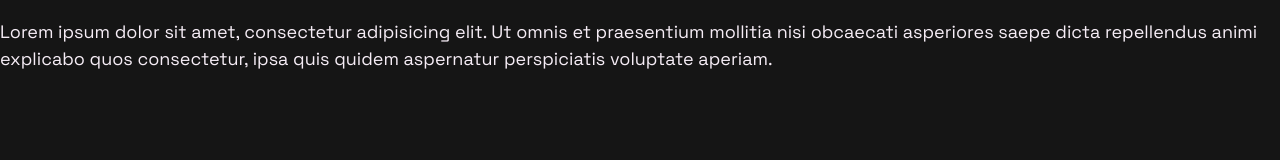
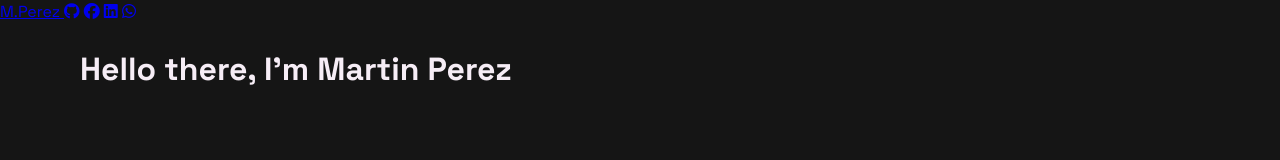
Before and after one commit to apin1992/storm-trooper-project, a plain HTML site: page index.html in a window 1280 px wide. Drawn offline with Linux system fonts and the light colour scheme.

Commit message:
added social media icons

```diff
--- a/index.html
+++ b/index.html
@@ -13,19 +13,31 @@
       src="https://kit.fontawesome.com/7bb8a6d463.js"
       crossorigin="anonymous"
     ></script>
-      <!--  CSS stylesheet -->
+    <!--  CSS stylesheet -->
     <link rel="stylesheet" href="styles.css" />
-     <!-- Link  favicon -->
+    <!-- Link  favicon -->
     <link rel="icon" type="image/png" sizes="32x32" href="favicon.png" />
     <title>Portfolio</title>
   </head>
   <body>
     <!-- main content -->
-    <p>
-      Lorem ipsum dolor sit amet, consectetur adipisicing elit. Ut omnis et
-      praesentium mollitia nisi obcaecati asperiores saepe dicta repellendus
-      animi explicabo quos consectetur, ipsa quis quidem aspernatur perspiciatis
-      voluptate aperiam.
-    </p>
+    <header class="header">
+      <nav>
+        <a href="/">M.Perez </a>
+        <a href="www.github.com"><i class="fa-brands fa-github"></i></a>
+        <a href="www.facebook.com"><i class="fa-brands fa-facebook"></i></a>
+        <a href="www.linkedin.com"><i class="fa-brands fa-linkedin"></i></a>
+                <a href="www.linkedin.com"><i class="fa-brands fa-whatsapp"></i></a>
+
+      </nav>
+    </header>
+
+    <main class="main">
+      <div class="wrapper">
+        <h1>Hello there, I'm Martin Perez</h1>
+      </div>
+    </main>
+
+    <footer class="footer"></footer>
   </body>
 </html>
--- a/styles.css
+++ b/styles.css
@@ -1,14 +1,20 @@
 :root {
-    --primaryDark: #151515;
-    --secondaryDark: #2c041c;
-    --primaryColor: #600060;
-    --secondaryColor: #f6edf6;
-    --fontSizeBody: 1.125rem;
+  --primaryDark: #151515;
+  --secondaryDark: #2c041c;
+  --primaryColor: #600060;
+  --secondaryColor: #f6edf6;
+  --fontSize-18: 1.125rem;
+  --fontSize-24: 1.5rem;
+  --fontSize-32: 2rem;
+  --fontSize-40: 2.5rem;
+  --fontSize-48: 3rem;
+  --fontSize-72: 4.5rem;
+  --fontSize-88: 5.5rem;
 }
 html {
   box-sizing: border-box;
   font-size: 100%;
-  font-family: 'Space Grotesk', sans-serif;
+  font-family: "Space Grotesk", sans-serif;
 }
 *,
 *::before,
@@ -19,6 +25,18 @@ body {
   margin: 0;
   background-color: var(--primaryDark);
   color: var(--secondaryColor);
-  font-size:var(--fontSizeBody);
+  font-size: var(--fontSize);
   line-height: 1.5;
 }
+
+.wrapper {
+    width: calc(100% - 2rem);
+    max-width: 70rem;
+    margin-inline: auto;
+}
+@media (min-width: 37.5rem) { /*600px*/
+    .wrapper {
+        width: calc(100% - 3.75rem);
+    }
+
+}
```
Also changed, not shown: img/beemarrie_developer_marketing_computer_strategy_deda1786-e5df-4461-957a-01d758880ac0.png (added), img/download.png (added), img/icons8-death-star-50.png (added), img/icons8-star-wars-24.png (added), img/icons8-stormtrooper-50.png (added), img/images.jpeg (added), img/vector-flat-illustration-software-developer-cyber-program-security_776789-211.avif (added).
